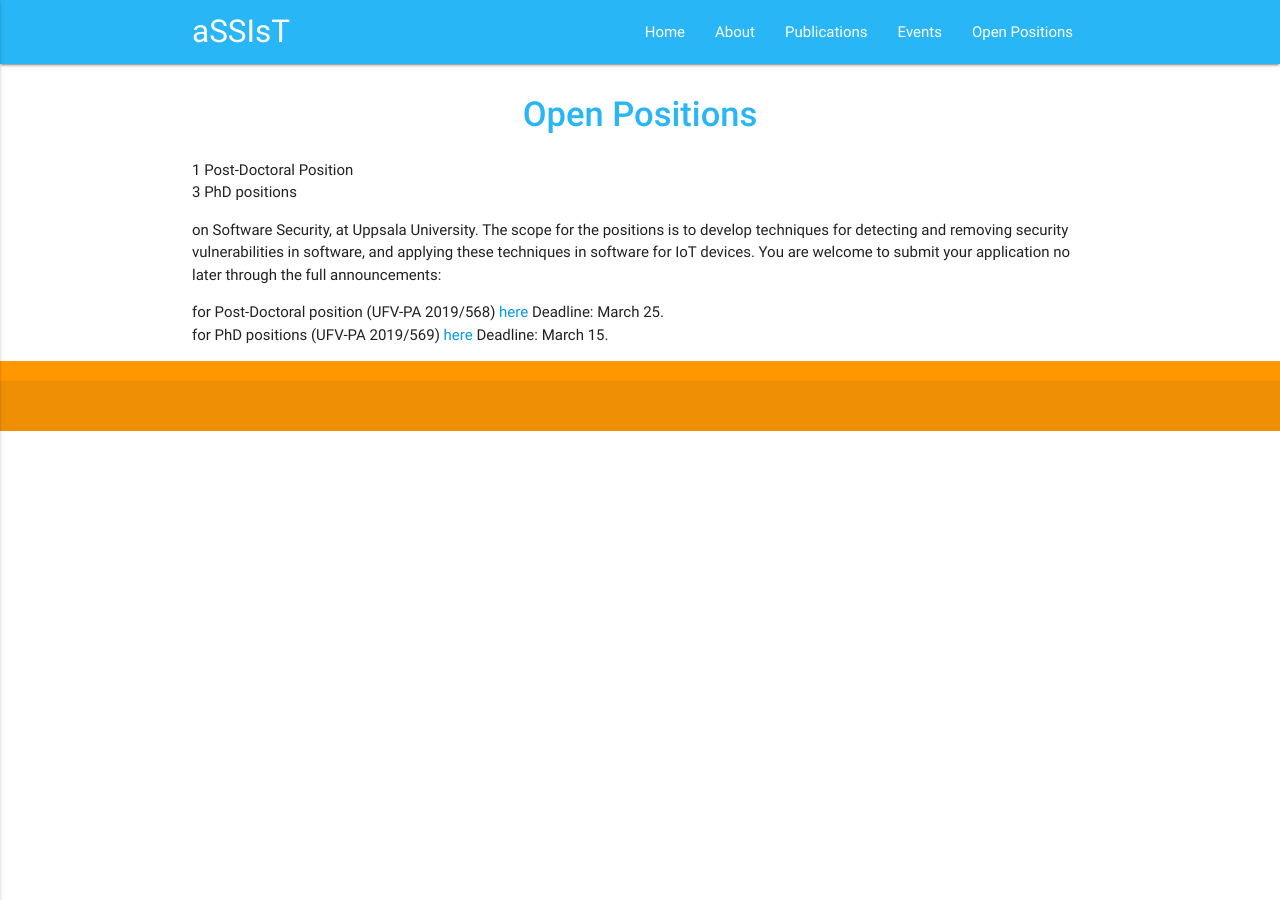
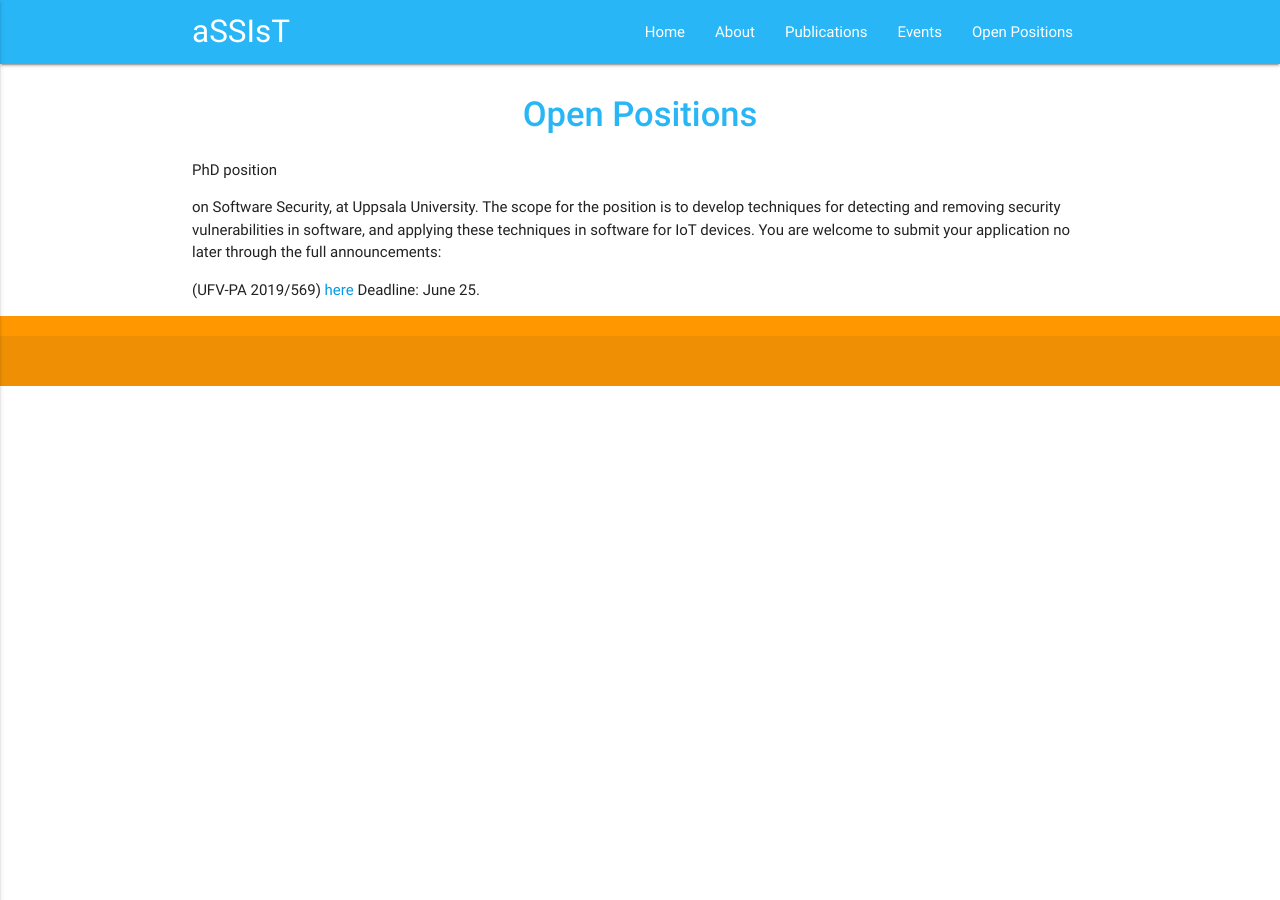
Before and after one commit to assist-project/assist-project.github.io, a Jekyll site: the page built from 04-positions.md, in a window 1280 px wide. Built offline with Jekyll 4.4.1, drawn with Linux system fonts in a browser that asks for light colours.

Commit message:
putting the position

```diff
--- a/04-positions.md
+++ b/04-positions.md
@@ -4,10 +4,8 @@ title: Open Positions
 permalink: /positions/
 ---
 
-- 1 Post-Doctoral Position
-- 3 PhD positions
+-  PhD position
 
-on Software Security, at Uppsala University. The scope for the positions is to develop techniques for detecting and removing security vulnerabilities in software, and applying these techniques in software for IoT devices. You are welcome to submit your application no later through the full announcements:
+on Software Security, at Uppsala University. The scope for the position is to develop techniques for detecting and removing security vulnerabilities in software, and applying these techniques in software for IoT devices. You are welcome to submit your application no later through the full announcements:
 
-- for Post-Doctoral position (UFV-PA 2019/568) [here](http://uu.se/en/about-uu/join-us/details/?positionId=254654) Deadline: March 25.
-- for PhD positions (UFV-PA 2019/569) [here](http://uu.se/en/about-uu/join-us/details/?positionId=253203) Deadline: March 15.
+- (UFV-PA 2019/569) [here](http://uu.se/en/about-uu/join-us/details/?positionId=274576) Deadline: June 25.
```
